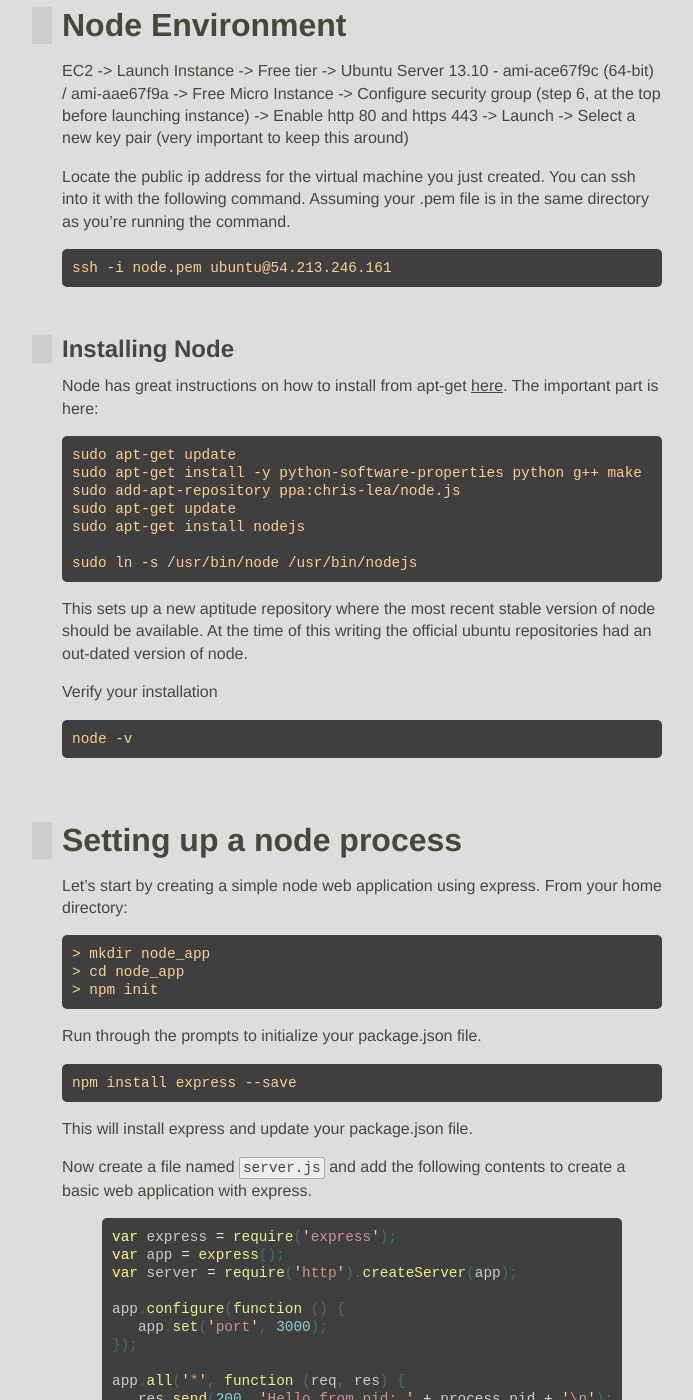
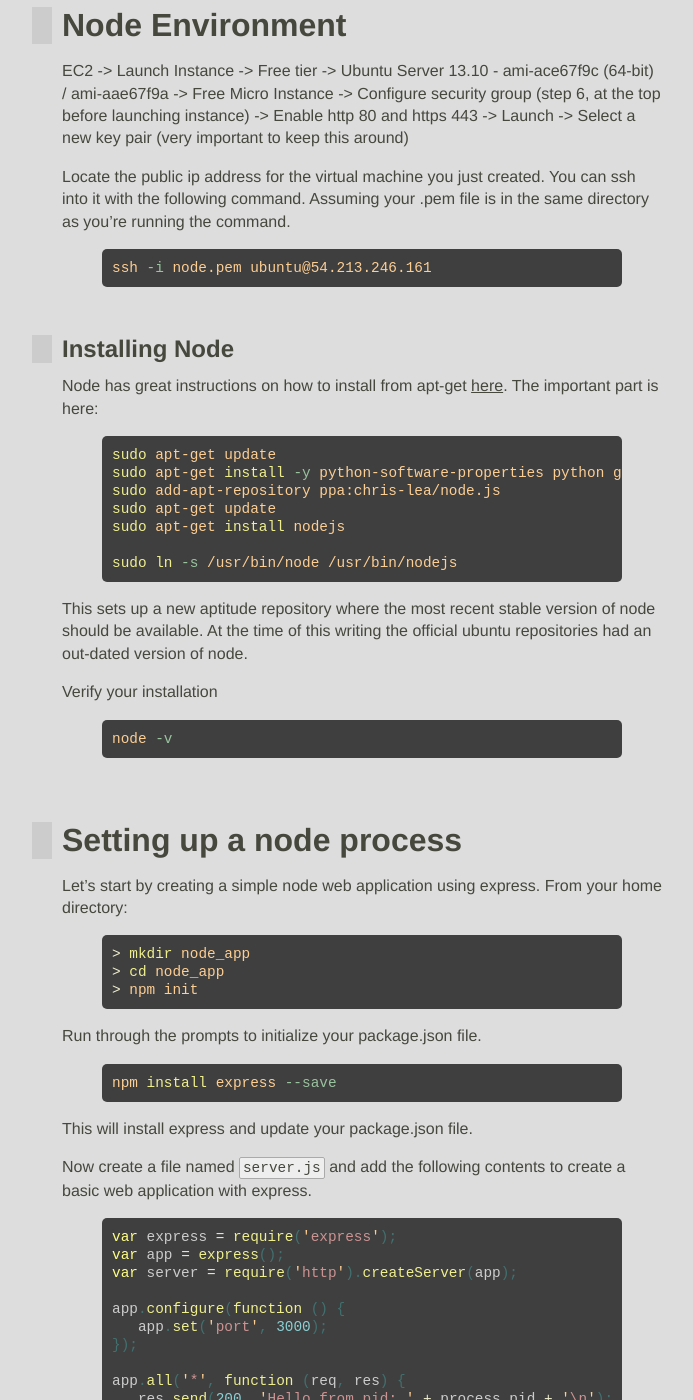
Before and after one commit to JavaScriptKC/workshop, a Jekyll site: the page built from _posts/2014-2-19-deploying.md, in a window 1280 px wide and 1400 px high, scrolled down 527 px. Shown: the whole window, without its empty margins (278-971 px from the left). Built offline with Jekyll 4.4.1, drawn with Linux system fonts in a browser that asks for light colours; nearby versions of some CDN libraries; some web fonts are replaced; comment, search, counter and statistics services are not loaded; some of the changed text lies outside the part shown.

````diff
--- /dev/null
+++ b/Gemfile
@@ -0,0 +1,2 @@
+source 'https://rubygems.org'
+gem 'github-pages'
--- a/_posts/2014-2-19-deploying.md
+++ b/_posts/2014-2-19-deploying.md
@@ -14,15 +14,15 @@ EC2 -> Launch Instance -> Free tier -> Ubuntu Server 13.10 - ami-ace67f9c (64-bi
 
 Locate the public ip address for the virtual machine you just created. You can ssh into it with the following command. Assuming your .pem file is in the same directory as you're running the command.
 
-```
+{% highlight bash %}
 ssh -i node.pem ubuntu@54.213.246.161
-```
+{% endhighlight %}
 
 ## Installing Node
 
 Node has great instructions on how to install from apt-get [here](https://github.com/joyent/node/wiki/Installing-Node.js-via-package-manager).  The important part is here:
 
-```
+{% highlight bash %}
 sudo apt-get update
 sudo apt-get install -y python-software-properties python g++ make
 sudo add-apt-repository ppa:chris-lea/node.js
@@ -30,31 +30,31 @@ sudo apt-get update
 sudo apt-get install nodejs
 
 sudo ln -s /usr/bin/node /usr/bin/nodejs
-```
+{% endhighlight %}
 
 This sets up a new aptitude repository where the most recent stable version of node should be available. At the time of this writing the official ubuntu repositories had an out-dated version of node.
 
 Verify your installation
 
-```
+{% highlight bash %}
 node -v
-```
+{% endhighlight %}
 
 # Setting up a node process
 
 Let's start by creating a simple node web application using express. From your home directory:
 
-```
+{% highlight bash %}
 > mkdir node_app
 > cd node_app
 > npm init
-```
+{% endhighlight%}
 
 Run through the prompts to initialize your package.json file.
 
-```
+{% highlight bash %}
 npm install express --save
-```
+{% endhighlight %}
 
 This will install express and update your package.json file.
 
@@ -81,20 +81,21 @@ console.log('Server listening on port ' + app.get('port'));
 
 Let's start the process and run a quick curl request. Notice that the port specified is 3000.
 
-```
+{% highlight bash %}
 node server.js&
 curl -I localhost:3000
-```
+{% endhighlight %}
 
 Now kill the process and let's continue.
 
-```
+{% highlight bash %}
 killall node
-```
+{% endhighlight %}
 
 ## Cluster
 
-We'll start scaling Node using a built in technique. The cluster module that's part of the core node library is an option. In the current version of node (v0.10.*) the cluster module doesn't appropriately route traffic to child processes. Node leaves the routing of incoming connections to the operating system.  Unix based operating systems do a poor job of distributing new connections amongst child processes. Windows is not affected by this issue. In the next stable version of Node the distribution of incoming connections will be handled by node and by default use a round-robin approach. Despite the fact that it's not a great choice to use at this time we're going to cover how it works.
+We'll start scaling Node using a built in technique. The cluster module that's part of the core node library is an option. In the current version of node (v0.10.\*) the cluster module doesn't appropriately route traffic to child processes. Node leaves the routing of incoming connections to the operating system.  Unix based operating systems do a poor job of distributing new connections amongst child processes. Windows is not affected by this issue. In the next stable version of Node the distribution of incoming connections will be handled by node and by default use a round-robin approach. Despite the fact that it's not a great choice to use at this time we're going to cover how it works.
+
 
 ### Master and child
 
@@ -144,23 +145,23 @@ app.set('port', process.env.PORT || 3000);
 
 Now when we launch our process we can set the PORT environment variable. Let's try it by running passing different ports to a few node processes.
 
-```
+{% highlight bash %}
 PORT=4000 node server.js&
 PORT=4001 node server.js&
-```
+{% endhighlight %}
 
 and test them:
 
-```
+{% highlight bash %}
 curl -I localhost:4000
 curl -I localhost:4001
-```
+{% endhighlight %}
 
 and kill them
 
-```
+{% highlight bash %}
 killall node
-```
+{% endhighlight %}
 
 Alright, now we see how we can configure node process to listen on different ports via an environment variable. Let's see how to manage the lifetime several processes.
 
@@ -168,33 +169,33 @@ Alright, now we see how we can configure node process to listen on different por
 
 Forever is an executable that's responsible for keeping a given process alive. If the process crashes, it's the responsibility of forever to start it again. Processes will die. This is a fundamental fact. It's worth mentioning that if a process encounters an unexpected exception it should terminate completely. This is recommended because the state of the process may be unknown. It's usually just as easy to start a brand new process than to deal with one in possibly an invalid state.
 
-```
+{% highlight bash %}
 sudo npm install forever -g
-```
+{% endhighlight %}
 
 Now we can use forever to ensure our node server continues running.
 
-```
+{% highlight bash %}
 PORT=4000 forever start server.js
-```
+{% endhighlight %}
 
 Now, let's find the process id of the newly started process and kill it.
 
-```
+{% highlight bash %}
 ps -ax | grep node
-```
+{% endhighlight %}
 
 You'll see a line like this:
 
-```
+{% highlight bash %}
 7076 ?        Sl     0:00 /usr/bin/nodejs /home/ubuntu/node_app/server.js
-```
+{% endhighlight %}
 
 Let's kill that process.
 
-```
+{% highlight bash %}
 kill -9 7076
-```
+{% endhighlight %}
 
 Re-run the process grep and you should see a new process id assigned to the node process! Great! Now we have a way to keep the process running. The next step handle keeping processes running after a system restart.
 
````
Also changed, not shown: _posts/2014-2-17-javascript-gotchas.md (+21 -18 lines), _posts/2014-2-27-streams.md (+2 -2 lines), Gemfile.lock (added).
